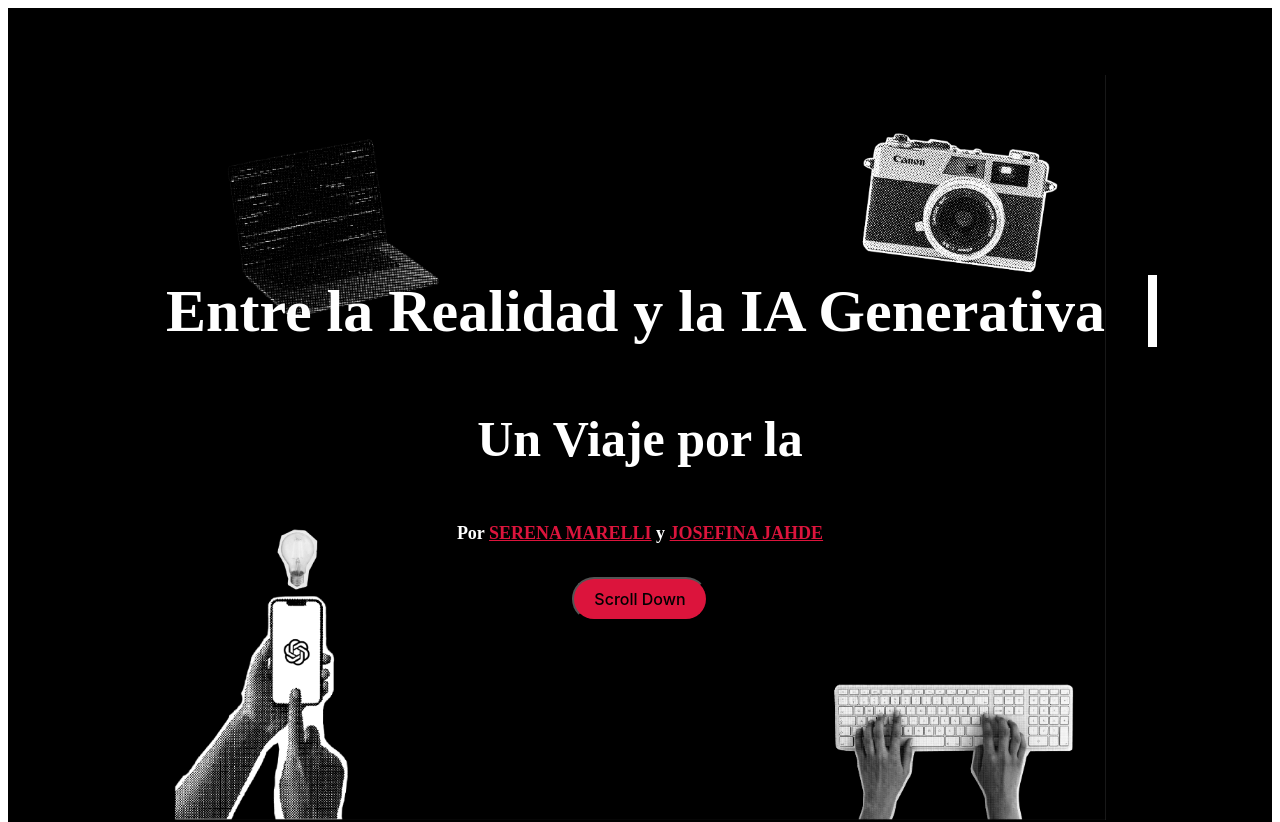
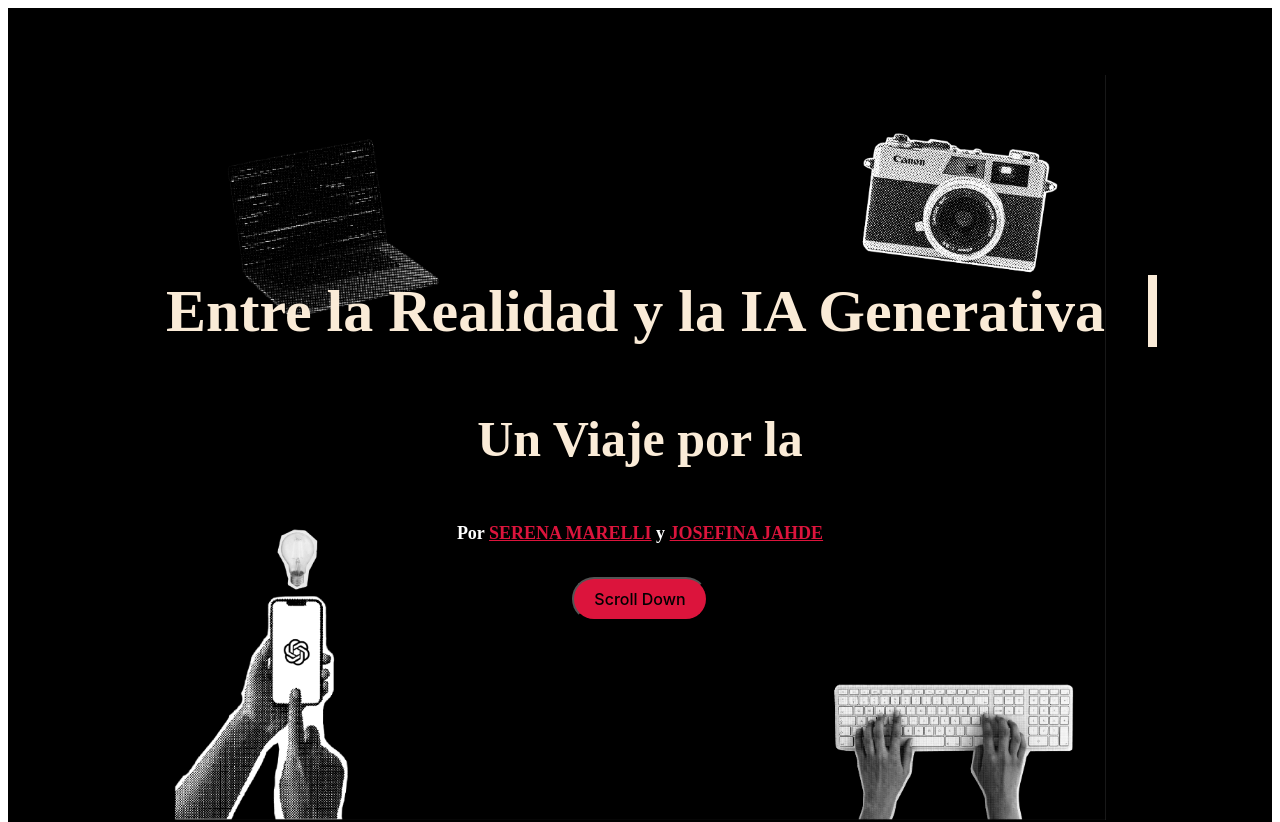
Before and after one commit to seremare9/vdfinal, a Svelte app: page / in a window 1280 px wide. Shown: the top 822 px of the page. Built offline with nearby package versions, Linux system fonts and the light colour scheme.

Commit message:
pruebo como queda este fondo (todavia esta en proceso)

```diff
--- a/public/css/styles.css
+++ b/public/css/styles.css
@@ -123,7 +123,7 @@ button:focus-visible {
     font-weight: black;
     text-align: center;
     margin: 20px;
-    color:white;
+    color:antiquewhite;
     font-family: 'Rubik';
     width: 100%;
   }
@@ -132,7 +132,7 @@ button:focus-visible {
     font-size: 50px;
     line-height: 1.2;
     font-family: 'Rubik';
-    color:white;
+    color:antiquewhite;
   }
 
   .bajada {
@@ -160,20 +160,19 @@ button:focus-visible {
     margin-top: 10%;
     margin-bottom: 10%;
     width: 1536px;
-    height: 200vh;
+    height: 3000px;
+    background-image: url('/public/images/fondo_container.jpg');
+    background-repeat: no-repeat;
+    background-size: cover;
+    background-position: center;
   }
 
   .step_foreground { /* container de la introduccion */
     display: flex;
     justify-content: center;
     align-items: center;
-    height: 2000px;
-    width: 100%;
-    background-color: black;
-    /* background-image: url('/public/images/pruebita.jpg');
-    background-repeat: no-repeat;
-    background-size: cover;
-    background-position: center; Centra la imagen de fondo */
+    height: 3000px;
+    width: 1536px;
   }
 
 
```
Also changed, not shown: public/images/fondo_container.jpg (added).
